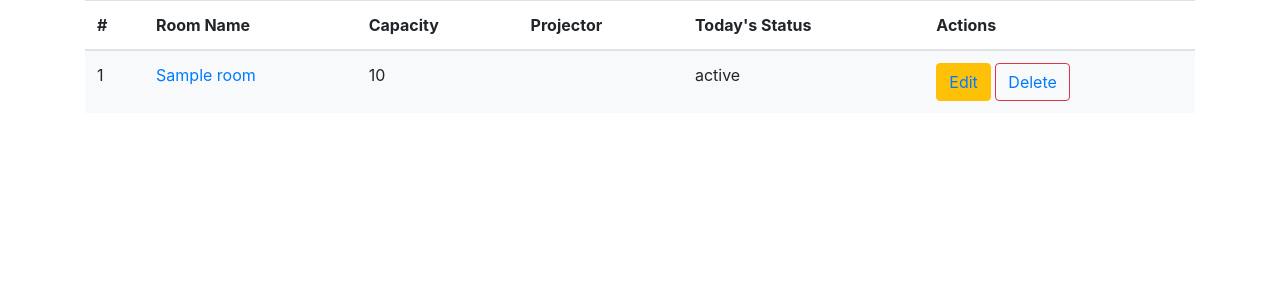
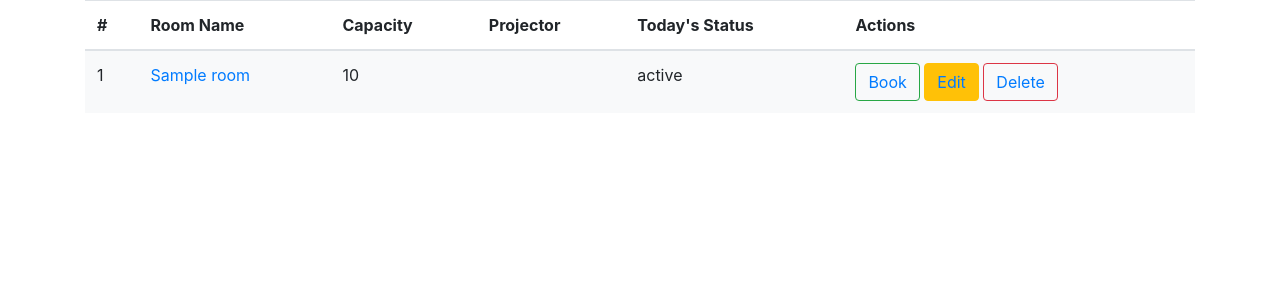
Before and after one commit to marcel-ctrl-art/room-booking-system, a Django app: template templates/all_rooms.html in a window 1280 px wide. Shown: the part 70-370 px from the top of the page. Run offline with Django 3.2, Linux system fonts and the light colour scheme; the template is opened without the code that fills it: most values are stand-ins (such as "Sample title", 1, 10 or a date in 2020); some libraries are stand-ins or nearby versions.

Commit message:
Add button to book a room directly from a list view

```diff
--- a/templates/all_rooms.html
+++ b/templates/all_rooms.html
@@ -21,6 +21,9 @@
       <td bgcolor='{% cycle "#f8f9fa" "#fff" %}'>{{ room.has_projector }}</td>
       <td bgcolor='{% cycle "#f8f9fa" "#fff" %}'>{{ status }}</td>
       <td bgcolor='{% cycle "#f8f9fa" "#fff" %}'>
+        <button class="btn btn-outline-success">
+          <a href="{% url 'booking' room.pk %}">Book</a>
+        </button>
         <button class="btn btn-warning">
           <a href="{% url 'room_update' room.pk %}">Edit</a>
         </button>
```
